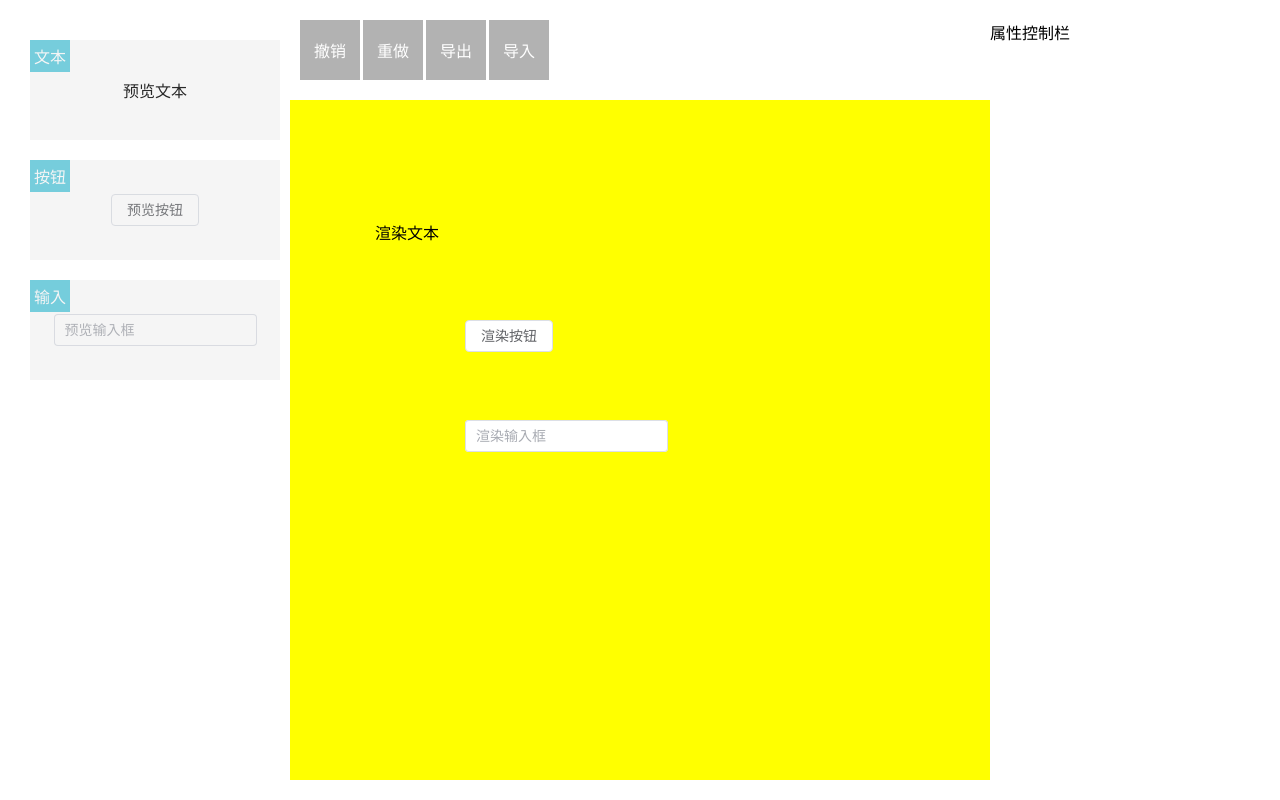
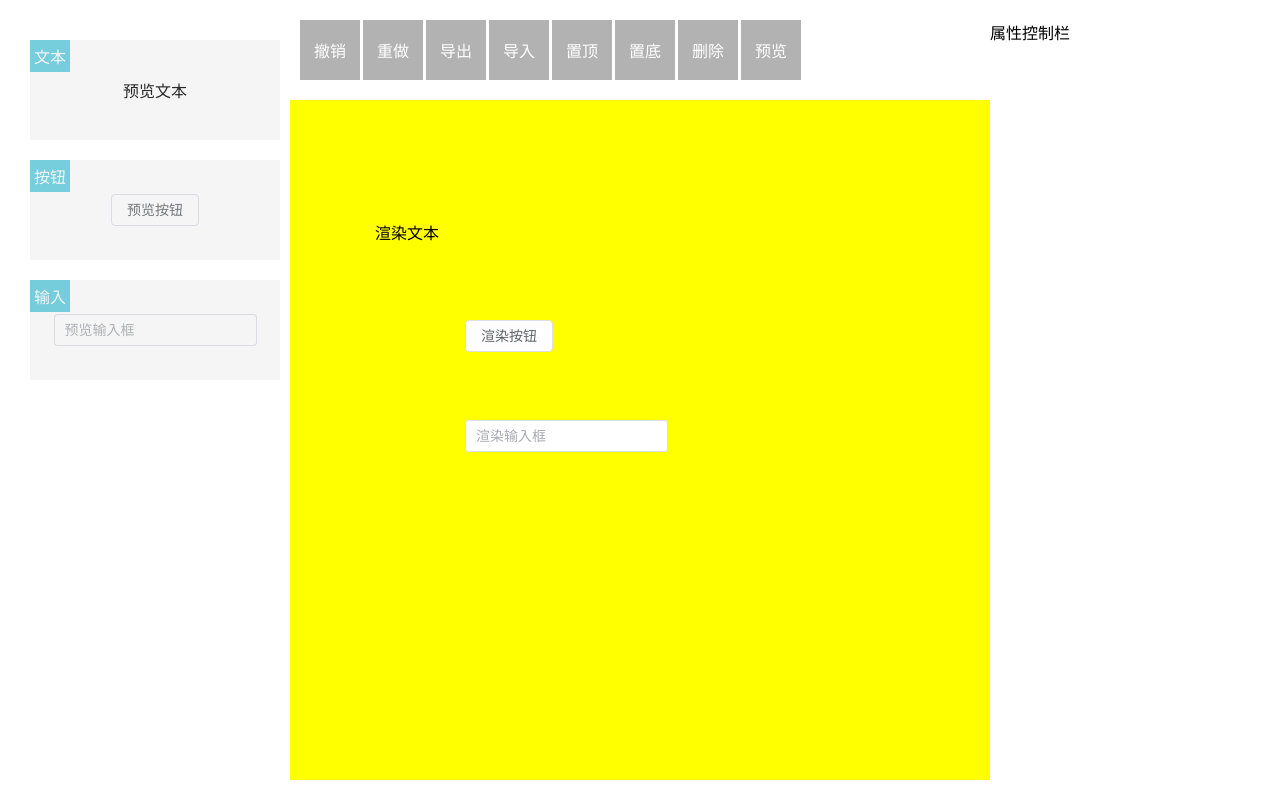
Before and after one commit to ACE0220/vue3-drag-demo, a Vue app: page / in a window 1280 px wide. Built offline with nearby package versions, Linux system fonts and the light colour scheme.

Commit message:
feat: p6.实现菜单功能

```diff
--- a/package.json
+++ b/package.json
@@ -13,6 +13,7 @@
   "devDependencies": {
     "@vue/cli-plugin-babel": "~5.0.0",
     "@vue/cli-service": "~5.0.0",
+    "classnames": "^2.3.1",
     "deepcopy": "^2.1.0",
     "element-plus": "^2.2.13",
     "mitt": "^3.0.0",
--- a/src/packages/editor.jsx
+++ b/src/packages/editor.jsx
@@ -1,5 +1,6 @@
 import { defineComponent, computed, inject, ref } from "vue";
 import deepcopy from 'deepcopy';
+import classnames from 'classnames';
 import './editor.scss';
 
 import EditorBlock from './editor-block'
@@ -8,6 +9,7 @@ import { useFocus } from "./useFocus";
 import { useBlockDragger } from "./useBlockDragger";
 import { useCommand } from "./useCommand";
 import { $dialog } from "@/components/Dialog";
+import { topButtons } from "./top-button-config";
 
 export default defineComponent({
     props: {
@@ -15,6 +17,9 @@ export default defineComponent({
     },
     emits: ['update:modelValue'], // 要触发的时间
     setup(props, ctx) {
+
+        // 预览的时候内容不能再操作，可以点击、输入内容方便查看效果
+        const previewRef = ref(false);
 
         const data = computed({
             get() {
@@ -38,7 +43,7 @@ export default defineComponent({
 
         // 2.实现获取焦点, 选中后可能直接拖拽
 
-        const { onBlockMouseDown, containerMouseDown, focusData, lastSelectBlock } = useFocus(data, (e) => {
+        const { onBlockMouseDown, containerMouseDown, focusData, lastSelectBlock, clearBlockFocus } = useFocus(data, previewRef, (e) => {
             // 获取焦点马上拖拽
             mousedown(e);
         });
@@ -46,7 +51,7 @@ export default defineComponent({
         const { mousedown, markLine } = useBlockDragger(focusData, lastSelectBlock, data);
 
 
-        const {commands} = useCommand(data); // []
+        const {commands} = useCommand(data, focusData); // []
         // 菜单栏
         const buttons = [
             {label: '撤销', icon: 'icon-back', handler: () => commands.undo()},
@@ -68,10 +73,14 @@ export default defineComponent({
                     }
                 })
             }},
+            {label: '置顶', icon: 'icon-back', handler: () => commands.placeTop()},
+            {label: '置底', icon: 'icon-back', handler: () => commands.placeBottom()},
+            {label: '删除', icon: 'icon-back', handler: () => commands.delete()},
+            {label: () => previewRef.value ? '编辑' : '预览', icon: 'icon-back', handler: () => {
+                previewRef.value = !previewRef.value;
+                clearBlockFocus();
+            }},
         ]
-
-
-
 
         return () => <div class="editor">
             <div class="editor-left">
@@ -91,7 +100,7 @@ export default defineComponent({
                 {
                     buttons.map((btn, index) => {
                         return <div class='editor-top-button' onClick={btn.handler}>
-                            <span>{btn.label}</span>
+                            <span>{typeof btn.label === 'function'? btn.label() : btn.label}</span>
                         </div>
                     })
                 }
@@ -109,7 +118,9 @@ export default defineComponent({
                         {
                             (data.value.blocks.map((item, index) => (
                                 <EditorBlock
-                                    class={item.focus ? 'editor-block-focus' : ''}
+                                    // class={item.focus ? 'editor-block-focus' : ''}
+                                    // class={previewRef.value ? 'editor-block-editing': ''}
+                                    class={classnames(item.focus ? 'editor-block-focus' : '', previewRef.value ? 'editor-block-preview': '')}
                                     data={item}
                                     onMousedown={(e) => onBlockMouseDown(e, item, index)}
                                 ></EditorBlock>
--- a/src/packages/editor.scss
+++ b/src/packages/editor.scss
@@ -101,6 +101,12 @@
     }
 }
 
+.editor-block-preview {
+    &::after {
+        display: none;
+    }
+}
+
 // 移动left值
 .line-x {
     position: absolute;
--- a/src/packages/useCommand.js
+++ b/src/packages/useCommand.js
@@ -1,8 +1,9 @@
 import deepcopy from "deepcopy";
+import { before } from "lodash";
 import { onUnmounted } from "vue";
 import { events } from "./event";
 
-export function useCommand(data) {
+export function useCommand(data, focusData) {
     // 前进后退需要指针
     const state = {
         current: -1, // 前进后退的索引值
@@ -124,6 +125,87 @@ export function useCommand(data) {
         }
     })
 
+    // 置顶操作
+    registry({
+        name: 'placeTop',
+        pushQueue: true,
+        execute() {
+            let before = deepcopy(data.value.blocks);
+            let after = (() => { // 置顶就是在所有的block中找到最大的zIndex
+                let { focus, unfocused } = focusData.value;
+                let maxZIndex = unfocused.reduce((prev, block) => {
+                    return Math.max(prev, block.zIndex)
+                }, -Infinity);
+
+                focus.forEach(block => block.zIndex = maxZIndex + 1); // 让当前选中的比最大的+1
+                return data.value.blocks;
+            })()
+            return {
+                undo: () => {
+                    // 如果当前blocks前后一直则不会更新
+                    data.value = { ...data.value, blocks: before }
+                },
+                redo: () => {
+                    data.value = { ...data.value, blocks: after }
+                }
+            }
+        }
+    })
+
+    // 置底操作
+    registry({
+        name: 'placeBottom',
+        pushQueue: true,
+        execute() {
+            let before = deepcopy(data.value.blocks);
+            let after = (() => { // 所有的block中找到最小的zIndex
+                let { focus, unfocused } = focusData.value;
+                let minZIndex = unfocused.reduce((prev, block) => {
+                    return Math.min(prev, block.zIndex)
+                }, Infinity) - 1;
+                // 不能直接-1，因为index不能出现负值，负值导致看不到组件
+                // 这里如果是负值则让没选中的向上，自己变成0
+                if (minZIndex < 0) {
+                    const dur = Math.abs(minZIndex);
+                    minZIndex = 0;
+                    unfocused.forEach(block => block.zIndex += dur);
+                }
+                focus.forEach(block => block.zIndex = minZIndex); // 控制选中的值
+                return data.value.blocks;
+            })()
+            return {
+                undo: () => {
+                    // 如果当前blocks前后一直则不会更新
+                    data.value = { ...data.value, blocks: before }
+                },
+                redo: () => {
+                    data.value = { ...data.value, blocks: after }
+                }
+            }
+        }
+    })
+
+    // 置底操作
+    registry({
+        name: 'delete',
+        pushQueue: true,
+        execute() {
+            let state = {
+                before: deepcopy(data.value.blocks), // 当前的
+                after: focusData.value.unfocused, // 选中的都删除了，留下的都是没选中的
+            }
+            return {
+                undo: () => {
+                    // 如果当前blocks前后一直则不会更新
+                    data.value = { ...data.value, blocks: state.before }
+                },
+                redo: () => {
+                    data.value = { ...data.value, blocks: state.after }
+                }
+            }
+        }
+    })
+
 
     const keyboardEvent = (() => {
         const keyCodes = {
--- a/src/packages/useFocus.js
+++ b/src/packages/useFocus.js
@@ -1,6 +1,6 @@
 import { computed, ref } from "vue";
 
-export function useFocus(data, callback) {
+export function useFocus(data, previewRef, callback) {
 
     const selectIndex = ref(-1); // 表示没有任何一个被选中
     const lastSelectBlock = computed(() => data.value.blocks[selectIndex.value]) // 最后选择的那一个
@@ -9,6 +9,7 @@ export function useFocus(data, callback) {
         data.value.blocks.forEach(block => block.focus = false)
     }
     const onBlockMouseDown = (e, block, index) => {
+        if(previewRef.value) return;
         e.preventDefault();
         e.stopPropagation();
         if (e.shiftKey) {
@@ -41,6 +42,7 @@ export function useFocus(data, callback) {
 
 
     const containerMouseDown = (e) => {
+        if(previewRef.value) return;
         clearBlockFocus();
         selectIndex.value = -1;
     }
@@ -49,6 +51,7 @@ export function useFocus(data, callback) {
         containerMouseDown,
         onBlockMouseDown,
         focusData,
-        lastSelectBlock
+        lastSelectBlock,
+        clearBlockFocus,
     }
 }
```
Also changed, not shown: src/packages/top-button-config.js (added), 2 other files (tests, documents, lock files or other folders).
